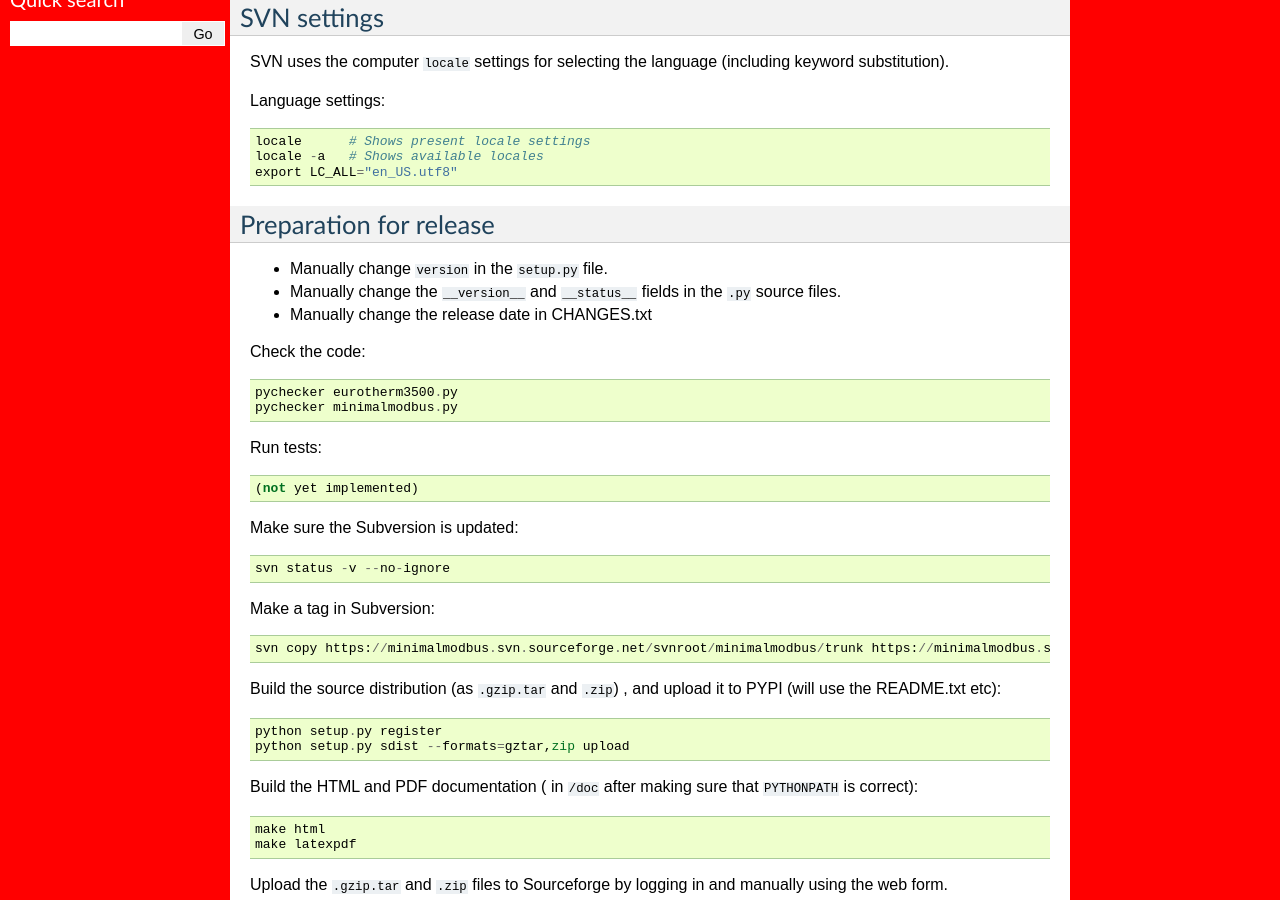
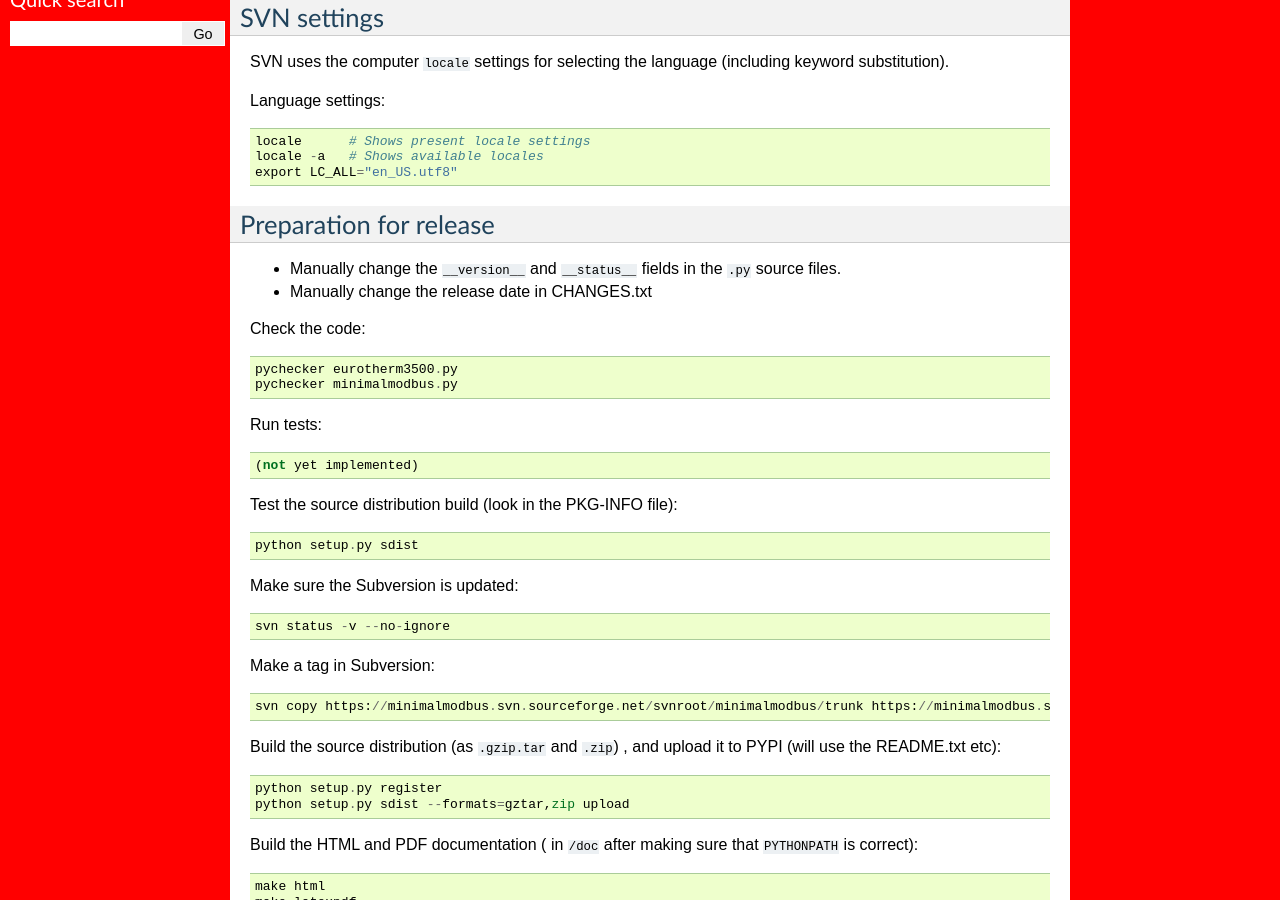
Before and after one commit to pyhys/minimalmodbus, a Sphinx documentation site: the page built from doc/administrative.rst, in a window 1280 px wide and 900 px high, scrolled down 647 px. Built offline with Sphinx 7.4.7, drawn with Linux system fonts in a browser that asks for light colours; pages that are not in the unit, such as notebooks, are missing from menus.

Commit message:
Updated documentation

```diff
--- a/doc/administrative.rst
+++ b/doc/administrative.rst
@@ -45,7 +45,6 @@ Language settings::
 
 Preparation for release
 -----------------------
-* Manually change ``version`` in the :file:`setup.py` file.
 * Manually change the ``__version__`` and ``__status__`` fields in the :file:`.py` source files.
 * Manually change the release date in CHANGES.txt
 
@@ -57,6 +56,10 @@ Check the code::
 Run tests::
 
     (not yet implemented)
+
+Test the source distribution build (look in the PKG-INFO file)::
+
+    python setup.py sdist
 
 Make sure the Subversion is updated::
 
```
